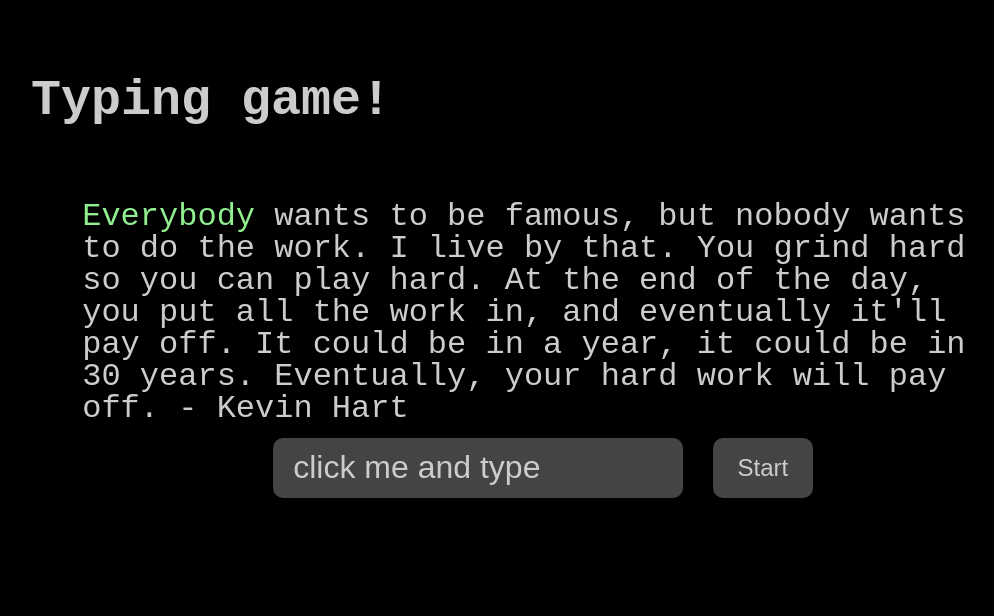
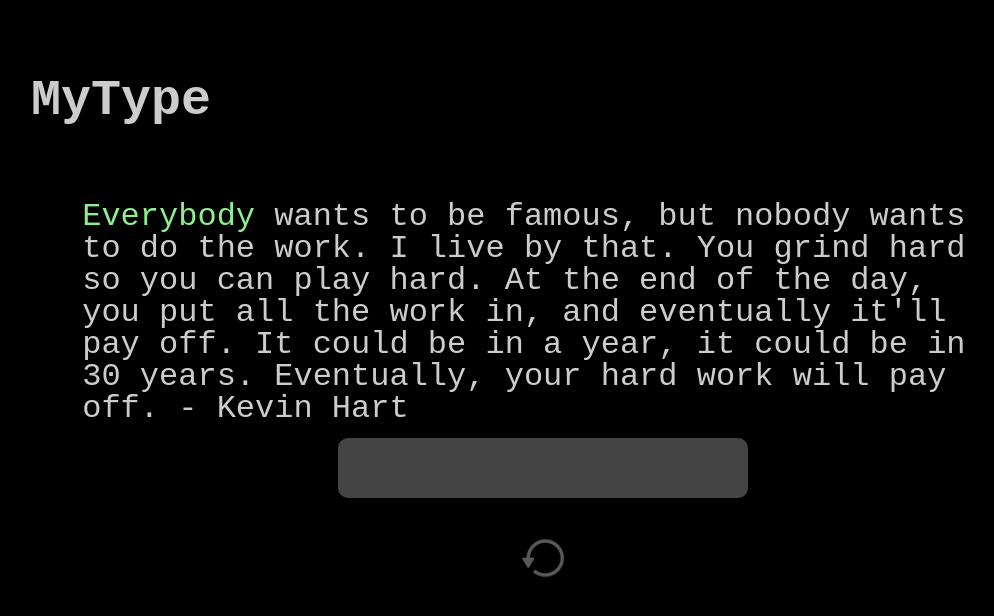
Before and after one commit to kkkeevvvin/Typing-Test, a plain HTML site: page index.html in a window 1280 px wide. Shown: the whole page, without its empty margins (97-1091 px from the left). Drawn offline with Linux system fonts and the light colour scheme.

Commit message:
change restart button into img, remove input place holder

```diff
--- a/index.html
+++ b/index.html
@@ -1,11 +1,11 @@
 <html>
   <head>
-    <title>Typing game</title>
+    <title>MyType</title>
     <link rel="stylesheet" href="./resources/css/reset.css" />
     <link rel="stylesheet" href="./resources/css/style.css" />
   </head>
   <body>
-    <h1><a href="">Typing game!</a></h1>
+    <h1><a href="">MyType</a></h1>
     <!--This will display our quote -->
     <div id="quote-box">
       <p id="quote"></p>
@@ -16,10 +16,12 @@
         type="text"
         aria-label="current word"
         id="typed-value"
-        placeholder="click me and type"
       />
+        <!-- placeholder="type here" -->
       <!-- The textbox for typing -->
-      <button type="button" id="start-button">Start</button>
+      <button type="button" id="restart-button">
+        <img id="restart-button-img" src="resources/img/restart.png" alt="restart" />
+      </button>
       <!-- To start the game -->
     </div>
     <!-- This will display any status messages -->
--- a/resources/css/style.css
+++ b/resources/css/style.css
@@ -35,7 +35,7 @@
 div {
   width: 100%;
   display: flex;
-  flex-flow: row nowrap;
+  flex-flow: column nowrap;
   align-items: center;
   justify-content: center;
 }
@@ -66,9 +66,10 @@
 }
 #typed-value::placeholder {
   color: #ccc;
+  text-align: center;
 }
 
-#start-button {
+#restart-button {
   height: 60px;
   width: 100px;
   border: none;
@@ -76,8 +77,20 @@
   margin: 15px;
 
   font-size: 24px;
-  background-color: #444;
+  background-color: black;
   color: #ccc;
+
+  display: flex;
+  align-items: center;
+  justify-content: center;
+}
+#restart-button:hover {
+  cursor: pointer;
+}
+#restart-button-img {
+  display: block;
+  width: 50%;
+  filter: contrast(30%);
 }
 
 .highlight {
--- a/resources/js/script.js
+++ b/resources/js/script.js
@@ -56,7 +56,7 @@
 gameSetUp();
 
 // fuctions here
-document.getElementById("start-button").addEventListener("click", gameSetUp);
+document.getElementById("restart-button").addEventListener("click", gameSetUp);
 
 let timerStart = false;
 typedValueElement.addEventListener("input", () => {
```
Also changed, not shown: resources/img/restart.png (added).
